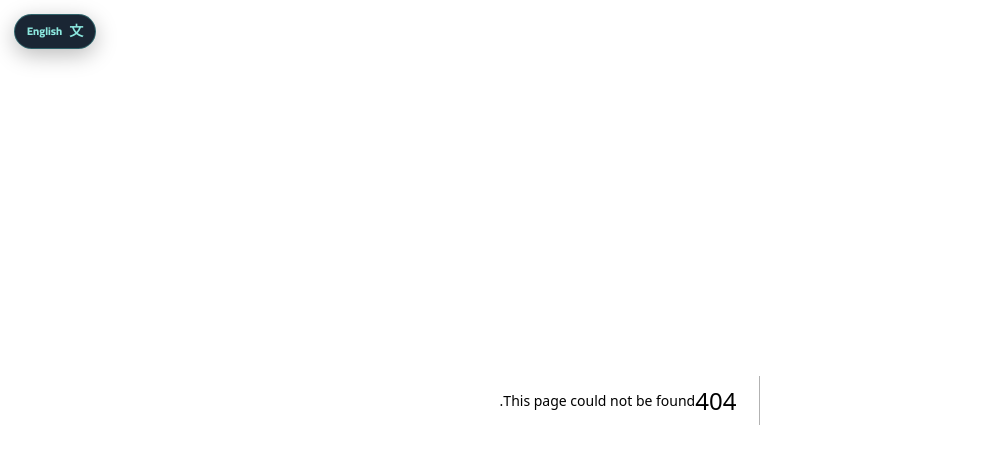
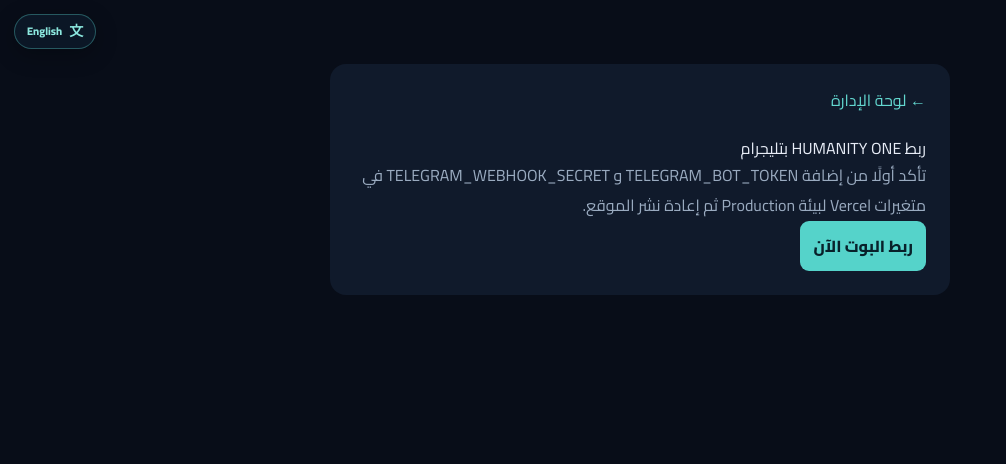
Before and after one commit to o6384051-cpu/humanity-one, a Next.js app: page /admin/telegram in a window 1280 px wide. Before the commit this address had no page. Shown: the top 464 px of the page, without its empty margins (0-1006 px from the left). Built offline with nearby package versions, Linux system fonts and the light colour scheme.

Commit message:
Add admin Telegram connection page

```diff
--- /dev/null
+++ b/src/app/admin/telegram/page.tsx
@@ -0,0 +1,34 @@
+"use client";
+
+import { useState } from "react";
+
+export default function TelegramSetupPage() {
+  const [busy, setBusy] = useState(false);
+  const [message, setMessage] = useState("");
+  const [ok, setOk] = useState(false);
+
+  async function connect() {
+    setBusy(true); setMessage(""); setOk(false);
+    try {
+      const response = await fetch("/api/telegram/setup", { method: "POST" });
+      const data = await response.json();
+      if (!response.ok) throw new Error(data.error || "تعذر ربط البوت.");
+      setOk(true); setMessage(data.message || "تم الربط.");
+    } catch (error) {
+      setMessage(error instanceof Error ? error.message : "حدث خطأ غير متوقع.");
+    } finally { setBusy(false); }
+  }
+
+  return <main dir="rtl" style={{ minHeight: "100vh", padding: 24, background: "#080d18", color: "#e8edf7", fontFamily: "Cairo, sans-serif" }}>
+    <section style={{ maxWidth: 620, margin: "40px auto", padding: 24, background: "#101a2b", borderRadius: 16 }}>
+      <a href="/admin" style={{ color: "#63d8d0" }}>← لوحة الإدارة</a>
+      <h1 style={{ marginTop: 24 }}>ربط HUMANITY ONE بتليجرام</h1>
+      <p style={{ color: "#9aabc0", lineHeight: 1.9 }}>تأكد أولًا من إضافة TELEGRAM_BOT_TOKEN و TELEGRAM_WEBHOOK_SECRET في متغيرات Vercel لبيئة Production ثم إعادة نشر الموقع.</p>
+      <button onClick={connect} disabled={busy} style={{ padding: 13, border: 0, borderRadius: 9, background: "#55d3ca", color: "#08212a", fontWeight: 800, cursor: "pointer" }}>
+        {busy ? "جارٍ ربط البوت..." : "ربط البوت الآن"}
+      </button>
+      {message && <p role="status" style={{ marginTop: 18, padding: 12, borderRadius: 9, background: ok ? "#12352d" : "#3a2525", border: "1px solid " + (ok ? "#28745d" : "#805050") }}>{message}</p>}
+      {ok && <p style={{ color: "#9aabc0", lineHeight: 1.8 }}>افتح @HumanityOneConnectBot وأرسل /start. يجب أن يرد البوت برسالة ترحيب.</p>}
+    </section>
+  </main>;
+}
```
